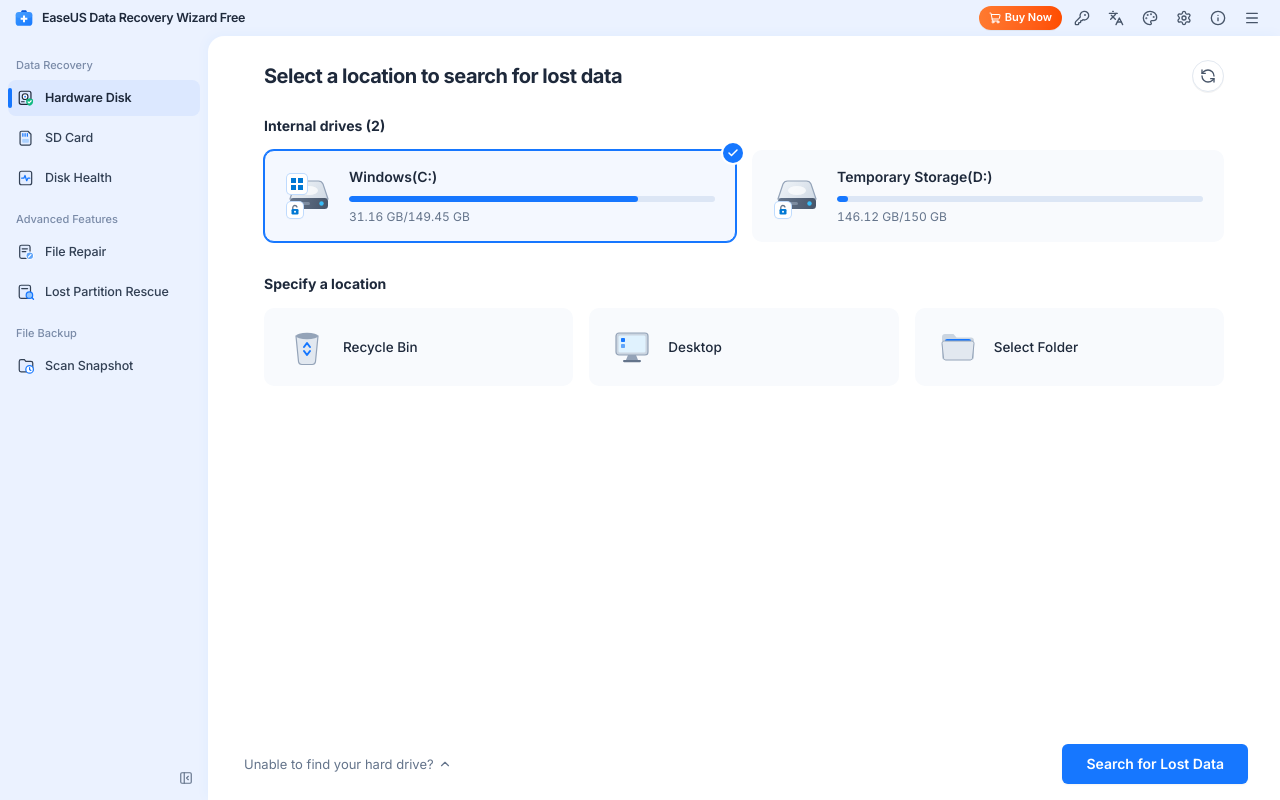
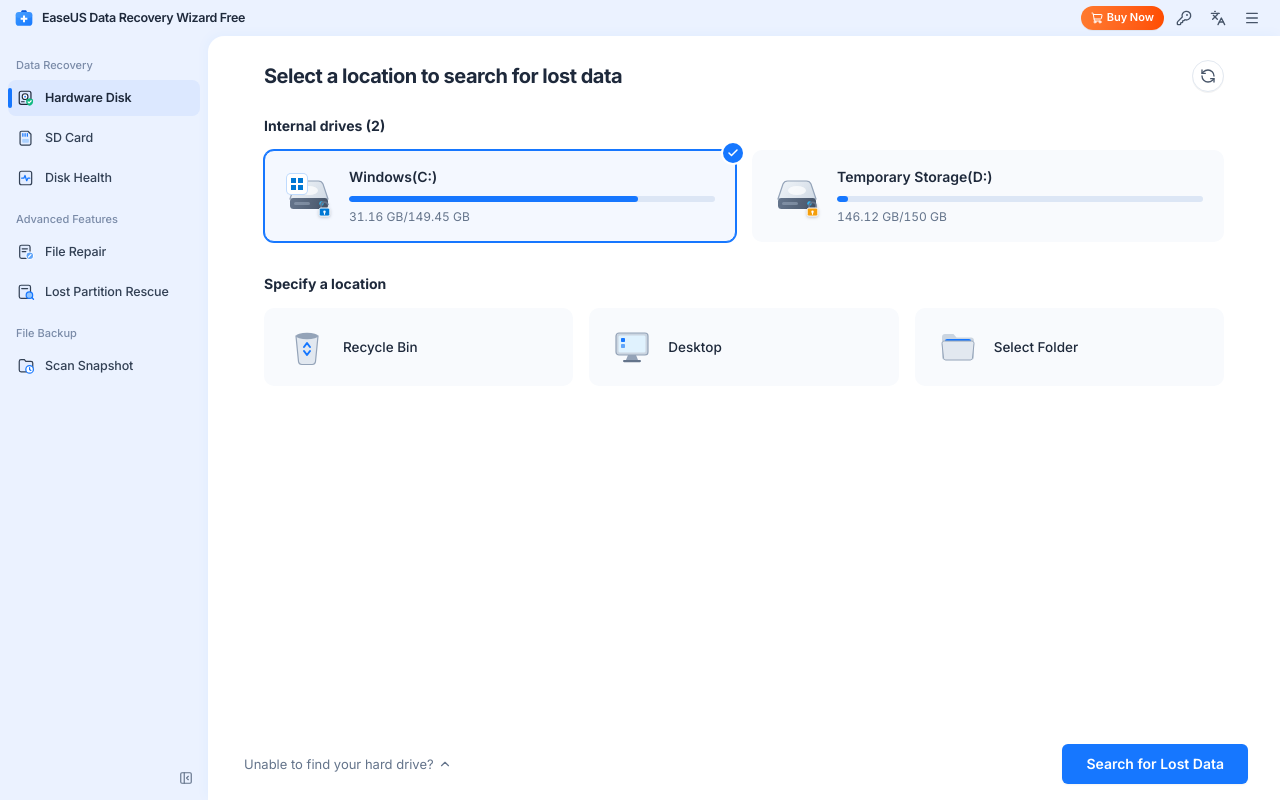
Before and after one commit to heicfast/recovery-wizard-ui-new, a React (Vite) app: page /#/ in a window 1280 px wide. Built offline with nearby package versions, Linux system fonts and the light colour scheme.

Commit message:
feat(v4): restore v3 disk+Windows icon with bottom-right transparent BitLocker open/closed lock, clean header & menu

```diff
--- a/src/app/shell.tsx
+++ b/src/app/shell.tsx
@@ -3,19 +3,15 @@
 import { useTranslation } from 'react-i18next';
 import { getCurrentWindow } from '@tauri-apps/api/window';
 import {
-  InfoIcon,
   KeyRoundIcon,
   LanguagesIcon,
   MenuIcon,
-  PaletteIcon,
   PanelLeftCloseIcon,
   PanelLeftOpenIcon,
   RefreshCcwIcon,
-  SettingsIcon,
   ShoppingCartIcon,
 } from 'lucide-react';
 import { cn } from '@/lib/utils';
-import { useTheme, type ThemeMode } from './theme';
 import { useScanSessionStore } from '@/stores/scan-session-store';
 import { useUiStore } from '@/stores/ui-store';
 import { DevPanel, PerfOverlay } from '@/features/dev-panel/dev-panel';
@@ -27,7 +23,6 @@
   DropdownMenuSeparator,
   DropdownMenuTrigger,
 } from '@/components/ui/menus';
-import { AboutDialog } from '@/features/settings-about/about-dialog';
 import { ActivationDialog } from '@/features/settings-about/activation-dialog';
 import { setLocale, SUPPORTED_LOCALES } from '@/i18n';
 import { WindowControls } from '@/components/ui/window-controls';
@@ -96,23 +91,11 @@
   },
 ] as const;
 
-const THEME_MENU_ITEMS: readonly { mode: ThemeMode; labelKey: string }[] = [
-  { mode: 'system', labelKey: 'settings.themeSystem' },
-  { mode: 'light', labelKey: 'settings.themeLight' },
-  { mode: 'dark', labelKey: 'settings.themeDark' },
-  { mode: 'ember', labelKey: 'settings.themeEmber' },
-  { mode: 'tide', labelKey: 'settings.themeTide' },
-  { mode: 'blossom', labelKey: 'settings.themeBlossom' },
-  { mode: 'high-contrast', labelKey: 'settings.themeHc' },
-];
-
 export function WizardShell(): React.JSX.Element {
   const { t } = useTranslation();
-  const { mode, setMode } = useTheme();
   const active = useScanSessionStore((s) => s.active);
   const navigate = useNavigate();
   const location = useLocation();
-  const [aboutOpen, setAboutOpen] = React.useState(false);
   const [activationOpen, setActivationOpen] = React.useState(false);
   const sidebarCollapsed = useUiStore((s) => s.sidebarCollapsed);
   const toggleSidebar = useUiStore((s) => s.toggleSidebar);
@@ -201,52 +184,6 @@
               <Button
                 variant="ghost"
                 size="icon"
-                aria-label={t('settings.theme')}
-                className="size-7 text-[#475569] hover:bg-[#DCE8FF] hover:text-[#0F172A] dark:text-foreground-secondary dark:hover:bg-surface-hover dark:hover:text-foreground"
-              >
-                <PaletteIcon className="size-3.5" aria-hidden />
-              </Button>
-            </DropdownMenuTrigger>
-            <DropdownMenuContent align="end">
-              {THEME_MENU_ITEMS.map((item) => (
-                <React.Fragment key={item.mode}>
-                  {item.mode === 'high-contrast' ? <DropdownMenuSeparator /> : null}
-                  <DropdownMenuItem
-                    onClick={() => setMode(item.mode)}
-                    aria-checked={mode === item.mode}
-                  >
-                    {t(item.labelKey)}
-                  </DropdownMenuItem>
-                </React.Fragment>
-              ))}
-            </DropdownMenuContent>
-          </DropdownMenu>
-
-          <Button
-            variant="ghost"
-            size="icon"
-            aria-label={t('nav.settings')}
-            className="size-7 text-[#475569] hover:bg-[#DCE8FF] hover:text-[#0F172A] dark:text-foreground-secondary dark:hover:bg-surface-hover dark:hover:text-foreground"
-            onClick={() => navigate('/settings')}
-          >
-            <SettingsIcon className="size-3.5" aria-hidden />
-          </Button>
-
-          <Button
-            variant="ghost"
-            size="icon"
-            aria-label={t('nav.about')}
-            className="size-7 text-[#475569] hover:bg-[#DCE8FF] hover:text-[#0F172A] dark:text-foreground-secondary dark:hover:bg-surface-hover dark:hover:text-foreground"
-            onClick={() => setAboutOpen(true)}
-          >
-            <InfoIcon className="size-3.5" aria-hidden />
-          </Button>
-
-          <DropdownMenu>
-            <DropdownMenuTrigger asChild>
-              <Button
-                variant="ghost"
-                size="icon"
                 aria-label={t('menu.label')}
                 className="size-7 text-[#475569] hover:bg-[#DCE8FF] hover:text-[#0F172A] dark:text-foreground-secondary dark:hover:bg-surface-hover dark:hover:text-foreground"
               >
@@ -260,29 +197,15 @@
               <DropdownMenuItem onClick={() => navigate('/health')}>
                 {t('sidebar.diskHealth')}
               </DropdownMenuItem>
-              <DropdownMenuItem onClick={() => navigate('/settings')}>
-                {t('nav.settings')}
+              <DropdownMenuItem onClick={() => navigate('/backup')}>
+                {t('sidebar.chronoSnap')}
               </DropdownMenuItem>
               <DropdownMenuSeparator />
-              <div className="px-2 py-1 text-[11px] font-semibold text-foreground-secondary">
-                {t('guide.trigger')} — {t('guide.panelTitle')}
-              </div>
-              <DropdownMenuItem onClick={() => navigate('/lost-partition')}>
-                {t('guide.missing')}
-              </DropdownMenuItem>
-              <DropdownMenuItem onClick={() => navigate('/repair')}>
-                {t('guide.damaged')}
-              </DropdownMenuItem>
-              <DropdownMenuItem onClick={() => navigate('/')}>
-                {t('guide.deleted')}
-              </DropdownMenuItem>
-              <DropdownMenuItem onClick={() => setAboutOpen(true)}>
-                {t('guide.chat')}
-              </DropdownMenuItem>
-              <DropdownMenuSeparator />
-              <DropdownMenuItem onClick={() => setAboutOpen(true)}>
-                {t('nav.about')}
-              </DropdownMenuItem>
+              {SUPPORTED_LOCALES.map((loc) => (
+                <DropdownMenuItem key={loc} onClick={() => setLocale(loc)}>
+                  {loc === 'en' ? 'English' : '简体中文'}
+                </DropdownMenuItem>
+              ))}
             </DropdownMenuContent>
           </DropdownMenu>
 
@@ -415,7 +338,6 @@
       </div>
 
       {import.meta.env.DEV ? <DevSurfaces /> : null}
-      <AboutDialog open={aboutOpen} onOpenChange={setAboutOpen} />
       <ActivationDialog open={activationOpen} onOpenChange={setActivationOpen} />
     </div>
   );
--- a/src/components/ui/brand-icons.tsx
+++ b/src/components/ui/brand-icons.tsx
@@ -294,12 +294,15 @@
 export function Drive3dIcon({
   isSystemDrive,
   bitlocker,
+  bitlockerLocked,
   className,
 }: {
   isSystemDrive?: boolean;
-  bitlocker?: boolean;
+  bitlocker?: boolean | 'unlocked' | 'locked';
+  bitlockerLocked?: boolean;
   className?: string;
 }): React.JSX.Element {
+  const isLocked = bitlocker === 'locked' || Boolean(bitlockerLocked);
   return (
     <div
       className={cn('relative flex size-12 shrink-0 items-center justify-center', className)}
@@ -350,18 +353,42 @@
         </span>
       ) : null}
       {bitlocker ? (
-        <span className="absolute bottom-0.5 left-0.5 flex size-4 items-center justify-center rounded-[4px] bg-white shadow-xs ring-1 ring-[#BFDBFE]">
-          <svg viewBox="0 0 12 12" fill="none" className="size-3">
+        <svg
+          viewBox="0 0 16 16"
+          fill="none"
+          className="absolute bottom-0.5 right-0 size-[17px] bg-transparent drop-shadow-[0_1px_1.5px_rgba(15,23,42,0.25)]"
+          aria-hidden
+        >
+          {isLocked ? (
+            /* Closed shackle (BitLocker locked) */
             <path
-              d="M3.8 5.2V3.6C3.8 2.4 4.7 1.5 5.9 1.5C6.9 1.5 7.7 2.1 8 3"
+              d="M4.8 7V4.4C4.8 2.6 6.2 1.2 8 1.2C9.8 1.2 11.2 2.6 11.2 4.4V7"
               stroke="#64748B"
-              strokeWidth="1.3"
+              strokeWidth="1.65"
               strokeLinecap="round"
             />
-            <rect x="2.5" y="5" width="7" height="5.5" rx="1.2" fill="#0078D4" />
-            <circle cx="6" cy="7.8" r="1" fill="white" />
-          </svg>
-        </span>
+          ) : (
+            /* Open shackle (BitLocker unlocked) */
+            <path
+              d="M4.8 7V4.2C4.8 2.4 6.2 1.1 8 1.1C9.5 1.1 10.7 2 11.1 3.3"
+              stroke="#64748B"
+              strokeWidth="1.65"
+              strokeLinecap="round"
+            />
+          )}
+          <rect
+            x="3"
+            y="6.6"
+            width="10"
+            height="7.6"
+            rx="1.6"
+            fill={isLocked ? '#F59E0B' : '#0078D4'}
+            stroke="white"
+            strokeWidth="0.9"
+          />
+          <circle cx="8" cy="10" r="1.15" fill="white" />
+          <path d="M8 10.8V12.4" stroke="white" strokeWidth="1.1" strokeLinecap="round" />
+        </svg>
       ) : null}
     </div>
   );
--- a/src/connector/contract.ts
+++ b/src/connector/contract.ts
@@ -113,8 +113,8 @@
   readonly quickScanAvailable: boolean;
   /** Optional connector-exposed sector size override for advanced settings. */
   readonly sectorSize?: number;
-  /** Whether BitLocker encryption is enabled on this volume. */
-  readonly bitlocker?: boolean;
+  /** Whether BitLocker encryption is enabled on this volume ('unlocked' | 'locked' | boolean). */
+  readonly bitlocker?: boolean | 'unlocked' | 'locked';
 }
 
 export interface LostPartitionHint {
--- a/src/connector/mock/fixtures.ts
+++ b/src/connector/mock/fixtures.ts
@@ -308,7 +308,7 @@
         fs: 'ntfs',
         capacity: cap,
         status: 'ok',
-        bitlocker: true,
+        bitlocker: 'unlocked',
       }),
     ],
     nodeSeed,
@@ -532,7 +532,7 @@
                 usedBytes: Math.round((150 - 146.12) * GB),
               },
               status: 'ok',
-              bitlocker: true,
+              bitlocker: 'locked',
             }),
           ],
           nodeSeed: 7708,
--- a/src/features/device-selection/home-page.tsx
+++ b/src/features/device-selection/home-page.tsx
@@ -517,7 +517,11 @@
     device.status === 'disconnected' || device.volumes.some((v) => v.status === 'disconnected');
   const hasLost = device.volumes.some((v) => v.lostPartition);
   const isSystemDrive = device.volumes.some((v) => v.letter === 'C');
-  const hasBitlocker = device.volumes.some((v) => v.bitlocker);
+  const bitlockerState =
+    device.volumes.find((v) => v.bitlocker)?.bitlocker ??
+    (device.status === 'locked' || device.volumes.some((v) => v.status === 'locked')
+      ? 'locked'
+      : undefined);
 
   const freeBytes = Math.max(0, device.capacity.totalBytes - device.capacity.usedBytes);
   const usedRatio =
@@ -566,7 +570,7 @@
         onClick={onSelect}
         className="flex w-full items-center gap-4 text-left outline-none focus-visible:ring-2 focus-visible:ring-ring"
       >
-        <Drive3dIcon isSystemDrive={isSystemDrive} bitlocker={hasBitlocker} />
+        <Drive3dIcon isSystemDrive={isSystemDrive} bitlocker={bitlockerState} />
 
         <div className="min-w-0 flex-1">
           <div className="flex items-center gap-2">
--- a/src/features/health/health-page.tsx
+++ b/src/features/health/health-page.tsx
@@ -143,7 +143,7 @@
           {list.map((d) => {
             const isSelected = deviceId === d.id;
             const isSys = d.volumes.some((v) => v.letter === 'C');
-            const hasBitlocker = d.volumes.some((v) => v.bitlocker);
+            const bitlockerState = d.volumes.find((v) => v.bitlocker)?.bitlocker;
             const freeBytes = Math.max(0, d.capacity.totalBytes - d.capacity.usedBytes);
             const usedRatio =
               d.capacity.totalBytes > 0
@@ -180,7 +180,7 @@
                   </span>
                 ) : null}
 
-                <Drive3dIcon isSystemDrive={isSys} bitlocker={hasBitlocker} />
+                <Drive3dIcon isSystemDrive={isSys} bitlocker={bitlockerState} />
 
                 <div className="min-w-0 flex-1">
                   <div className="truncate text-[13.5px] font-semibold text-[#1E293B] dark:text-foreground">
--- a/src/i18n/en.ts
+++ b/src/i18n/en.ts
@@ -33,14 +33,6 @@
     providerUnavailable:
       'Licensing server could not verify this code offline. No license was activated.',
   },
-  guide: {
-    trigger: 'Recovery Assistant',
-    panelTitle: 'Hi! Guess you need:',
-    missing: 'Unable to find your hard drive?',
-    damaged: 'Try Advanced File Repair',
-    deleted: 'Quick start guide',
-    chat: 'Chat with us',
-  },
   menu: {
     label: 'Menu',
   },
@@ -74,7 +66,6 @@
   nav: {
     home: 'Home',
     upOneLevel: 'Up one level',
-    settings: 'Settings',
     about: 'About',
     backToDevices: 'Choose another device',
   },
--- a/src/i18n/zh-CN.ts
+++ b/src/i18n/zh-CN.ts
@@ -34,14 +34,6 @@
     buyToast: '正在打开许可证商店…',
     providerUnavailable: '当前离线环境无法验证此许可证代码，尚未激活任何许可证。',
   },
-  guide: {
-    trigger: '恢复助手',
-    panelTitle: '您好！猜您需要：',
-    missing: '找不到您的硬盘？',
-    damaged: '尝试高级文件修复',
-    deleted: '快速入门指南',
-    chat: '联系我们',
-  },
   menu: {
     label: '菜单',
   },
@@ -75,7 +67,6 @@
   nav: {
     home: '首页',
     upOneLevel: '上一级',
-    settings: '设置',
     about: '关于',
     backToDevices: '重新选择设备',
   },
```
Also changed, not shown: src/features/settings-about/settings-page.tsx (+11 -3 lines).
